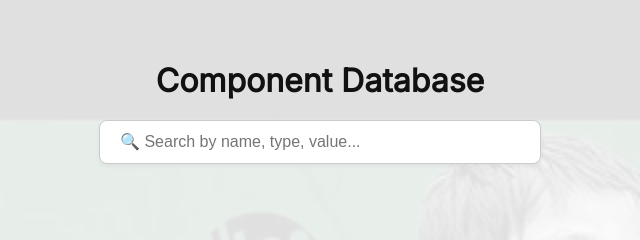
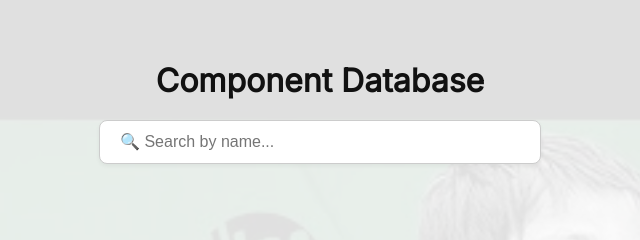
Before and after one commit to PaulomiPrajapati/uanddi, a plain HTML site: page index.html in a window 1280 px wide. Shown: the top 240 px of the page, 320-960 px from the left. Drawn offline with Linux system fonts and the light colour scheme.

Commit message:
Update iindex.html

```diff
--- a/index.html
+++ b/index.html
@@ -74,7 +74,7 @@
   <div class="overlay">
     <h1>Component Database</h1>
     <div class="search-box">
-      <input type="text" id="searchInput" placeholder="🔍 Search by name, type, value..." />
+      <input type="text" id="searchInput" placeholder="🔍 Search by name..." />
     </div>
     <div id="results"></div>
   </div>
```
